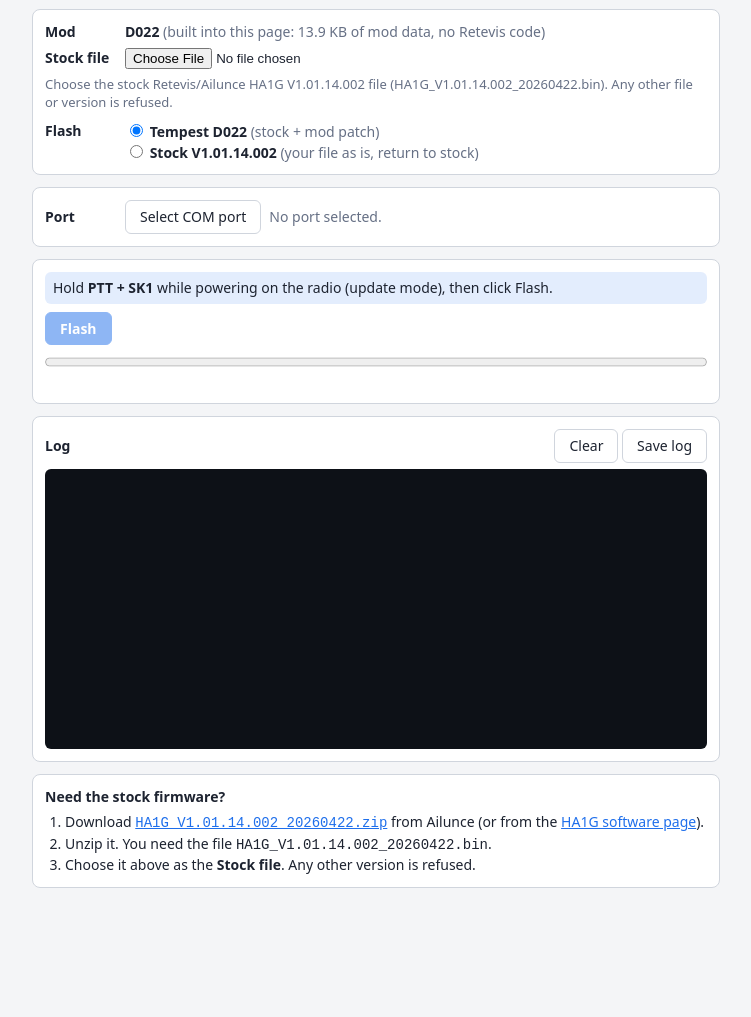
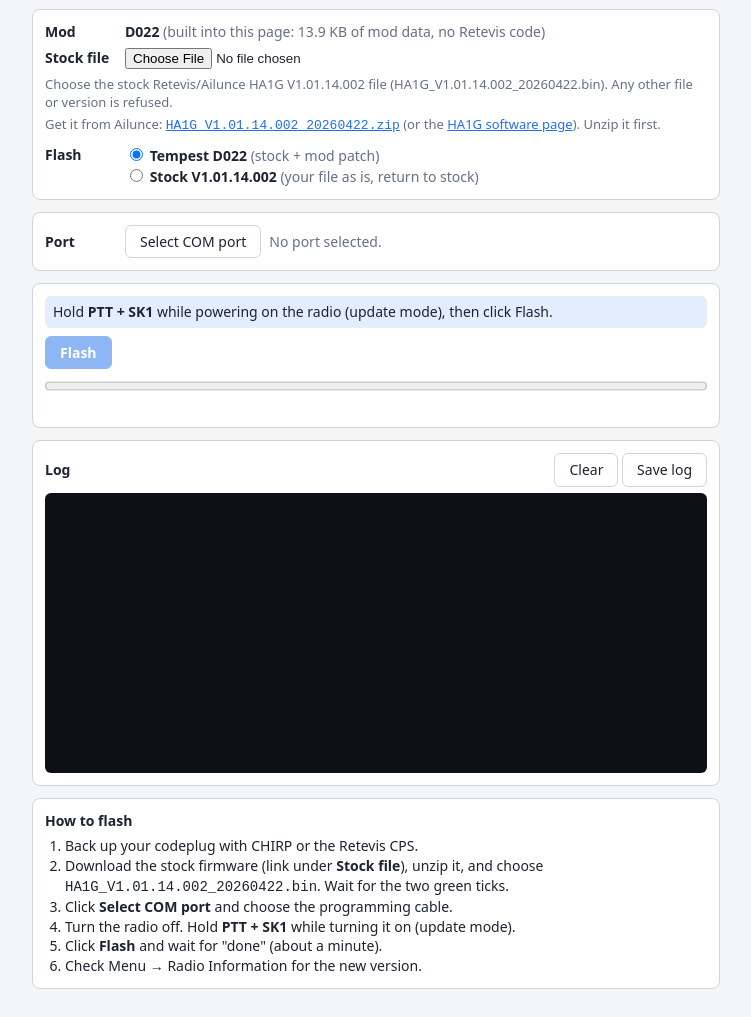
Before and after one commit to Tempitor/Tempest, a plain HTML site: page ha1g/index.html in a window 1280 px wide. Shown: the part 44-1061 px from the top of the page, without its empty margins (264-1015 px from the left). Before the commit the page ends 960 px from the top, so only its background shows below. Drawn offline with Linux system fonts and the light colour scheme.

Commit message:
Flasher page: stock download link under Stock file; bottom box is the full flashing steps
Co-Authored-By: Claude Sonnet 5.5 <noreply@anthropic.com>
Claude-Session: https://claude.ai/code/session_01KNr8s6aTjx36iv5szW3cTB

```diff
--- a/ha1g/index.html
+++ b/ha1g/index.html
@@ -58,6 +58,7 @@
       <div class="row"><label class="k">Mod</label><span id="modinfo"></span></div>
       <div class="row" style="margin-top:6px"><label class="k">Stock file</label><input type="file" id="stock" accept=".bin"></div>
       <div id="stockinfo" class="info muted">Choose the stock Retevis/Ailunce HA1G V1.01.14.002 file (HA1G_V1.01.14.002_20260422.bin). Any other file or version is refused.</div>
+      <div class="muted" style="font-size:13px;margin-top:4px">Get it from Ailunce: <a href="https://www.ailunce.com/Assets/file/HA1G_V1.01.14.002_20260422.zip" target="_blank" rel="noopener"><code>HA1G_V1.01.14.002_20260422.zip</code></a> (or the <a href="https://www.ailunce.com/supports-ha1g-software" target="_blank" rel="noopener">HA1G software page</a>). Unzip it first.</div>
       <div id="whatrow" class="row" style="margin-top:10px;align-items:flex-start" hidden><label class="k">Flash</label>
         <div><label><input type="radio" name="what" id="whatmod" checked> <b id="whatmodname">Tempest</b> <span class="muted">(stock + mod patch)</span></label><br>
           <label><input type="radio" name="what" id="whatstock"> <b>Stock V1.01.14.002</b> <span class="muted">(your file as is, return to stock)</span></label></div></div>
@@ -84,11 +85,14 @@
   </div>
 
   <div class="card">
-    <b>Need the stock firmware?</b>
+    <b>How to flash</b>
     <ol style="margin:6px 0 0;padding-left:20px">
-      <li>Download <a href="https://www.ailunce.com/Assets/file/HA1G_V1.01.14.002_20260422.zip" target="_blank" rel="noopener"><code>HA1G_V1.01.14.002_20260422.zip</code></a> from Ailunce (or from the <a href="https://www.ailunce.com/supports-ha1g-software" target="_blank" rel="noopener">HA1G software page</a>).</li>
-      <li>Unzip it. You need the file <code>HA1G_V1.01.14.002_20260422.bin</code>.</li>
-      <li>Choose it above as the <b>Stock file</b>. Any other version is refused.</li>
+      <li>Back up your codeplug with CHIRP or the Retevis CPS.</li>
+      <li>Download the stock firmware (link under <b>Stock file</b>), unzip it, and choose <code>HA1G_V1.01.14.002_20260422.bin</code>. Wait for the two green ticks.</li>
+      <li>Click <b>Select COM port</b> and choose the programming cable.</li>
+      <li>Turn the radio off. Hold <b>PTT + SK1</b> while turning it on (update mode).</li>
+      <li>Click <b>Flash</b> and wait for "done" (about a minute).</li>
+      <li>Check Menu &rarr; Radio Information for the new version.</li>
     </ol>
   </div>
 </main>
```
